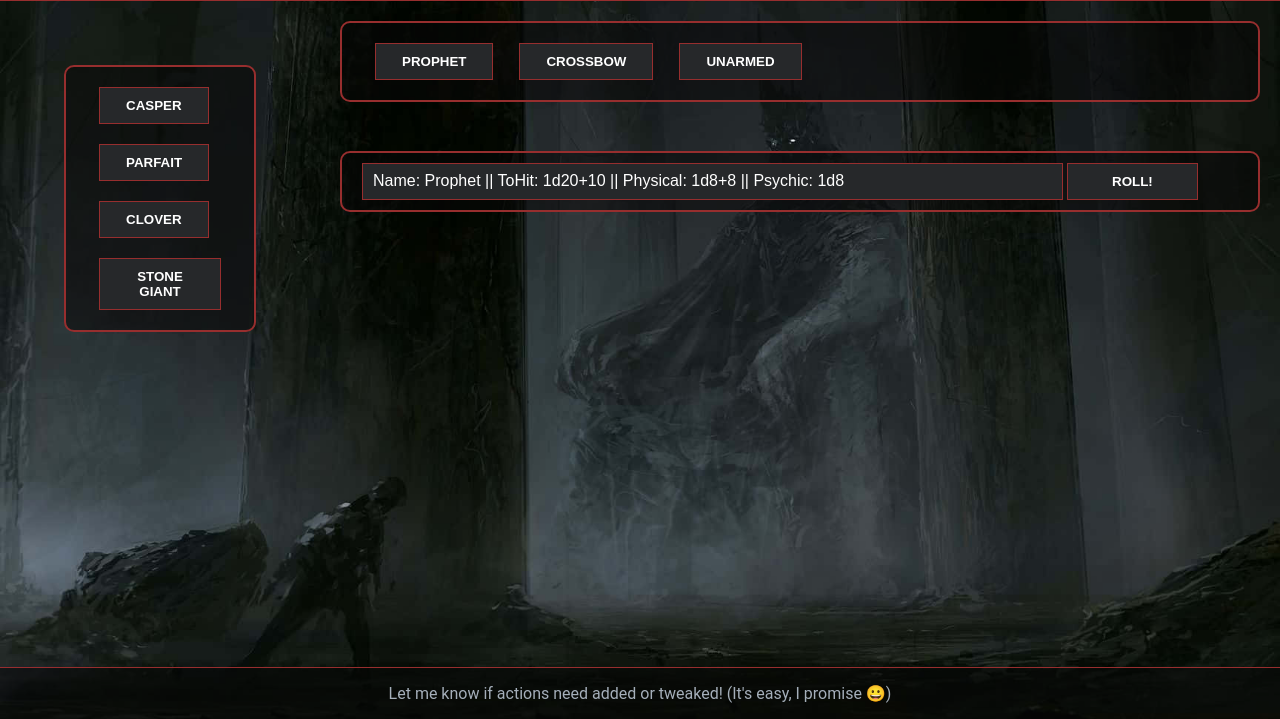
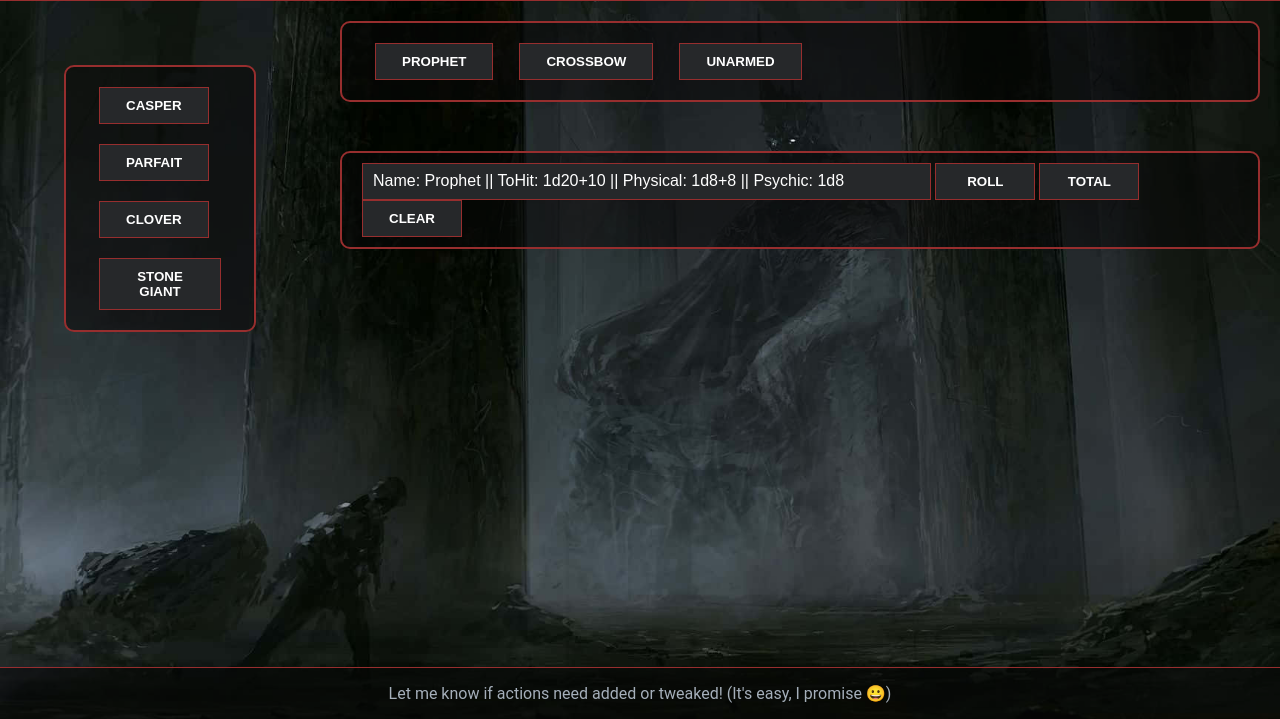
Before and after one commit to drehbein/DnD-Macros, a plain HTML site: page index.html in a window 1280 px wide. Shown: the part 81-800 px from the top of the page. Drawn offline with Linux system fonts and the light colour scheme.

Commit message:
Added button to clear action log

```diff
--- a/index.html
+++ b/index.html
@@ -19,7 +19,9 @@
 			<div id="actionsCont" class="cont"></div><br>
 			<div id="inputCont"class="cont">
 				<input type="text" id="input" spellcheck="false"></input>
-				<button class="roll" onClick="roll()">Roll!</button>
+				<button class="inputButton" onClick="roll()">Roll</button>
+				<button class="inputButton" onClick="total()">Total</button>
+				<button class="inputButton" onClick="clearActionLog()">Clear</button>
 			</div>
 			<div id="outputCont" class="cont" hidden="hidden">
 				<table class="output" id="output"></table>
--- a/script.js
+++ b/script.js
@@ -67,12 +67,12 @@ document.addEventListener("keydown", function(event) {
 		roll();
 	}
 
-	// "Alt+Q" = clear local storage
-	if (event.key === "z" && !event.shiftKey && !event.ctrlKey && event.altKey) {
-		localStorage.clear();
+	// "Alt+c" = clear action log
+	if (event.key === "c" && !event.shiftKey && !event.ctrlKey && event.altKey) {
+		clearActionLog();
 	}
 
-	// "Alt+X" to print the stored action log to the console
+	// "Alt+x" to print the stored action log to the console
 	if (event.key === "x" && !event.shiftKey && !event.ctrlKey && event.altKey) {
 		console.log(JSON.parse(localStorage.getItem("actionLog")));
 	}
@@ -105,6 +105,13 @@ function roll() {
 	inputReceiver = document.getElementById("input");
 	input = inputReceiver.value;
 	parseInput(input);
+	renderActionLog();
+}
+
+// Hadles clearing
+function clearActionLog() {
+	localStorage.clear();
+	localStorage.setItem("actionLog", JSON.stringify([]));
 	renderActionLog();
 }
 
--- a/stylesheet.css
+++ b/stylesheet.css
@@ -83,7 +83,7 @@ input {
 	background-color: #26282a;
 	color: #fff;
 	border: 1px solid #972e2e;
-	width: 80%;
+	width: 65%;
 	font-size: 1em;
 	padding: 8.5px 10px;
 }
@@ -92,8 +92,8 @@ input:focus {
 	outline: 3px solid #972e2e;
 }
 
-.roll {
-	width: 15%;
+.inputButton {
+	width: 10%;
 	min-width: 100px;
 	margin: 0;
 }
```
